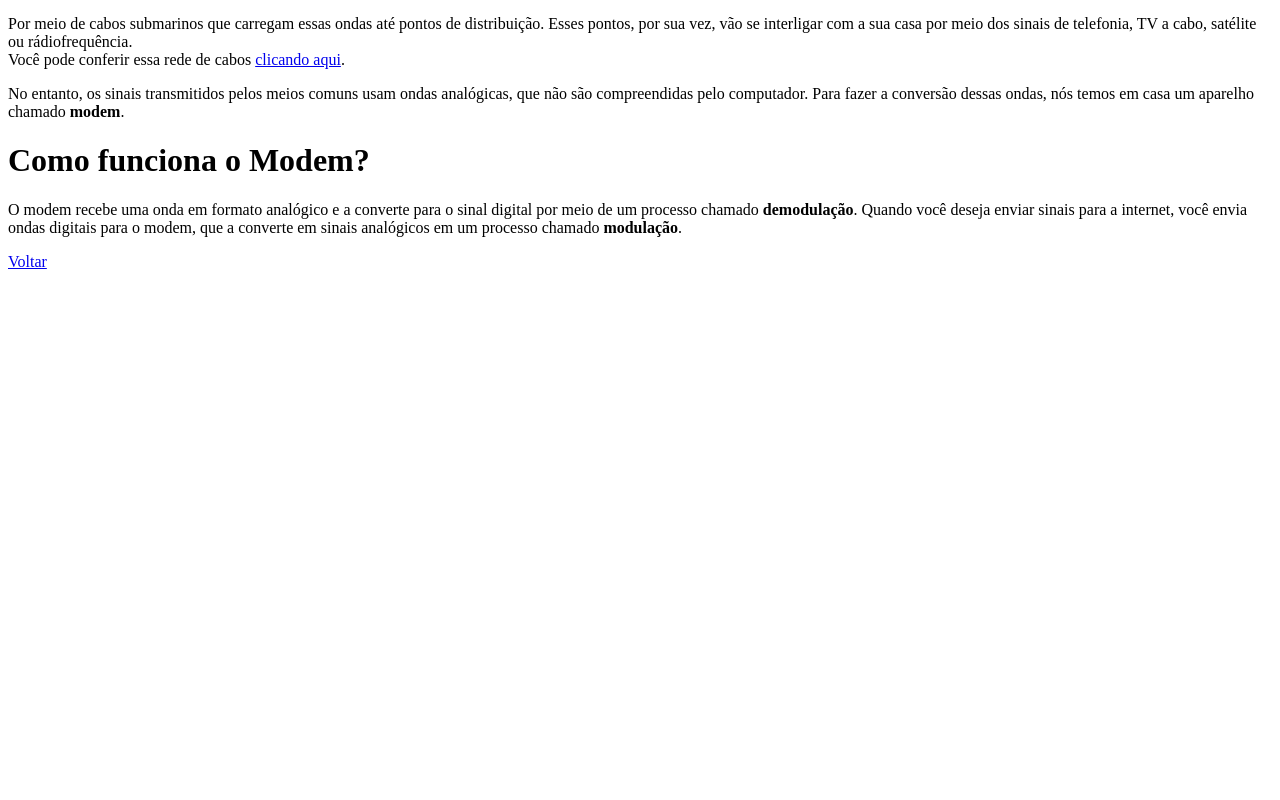
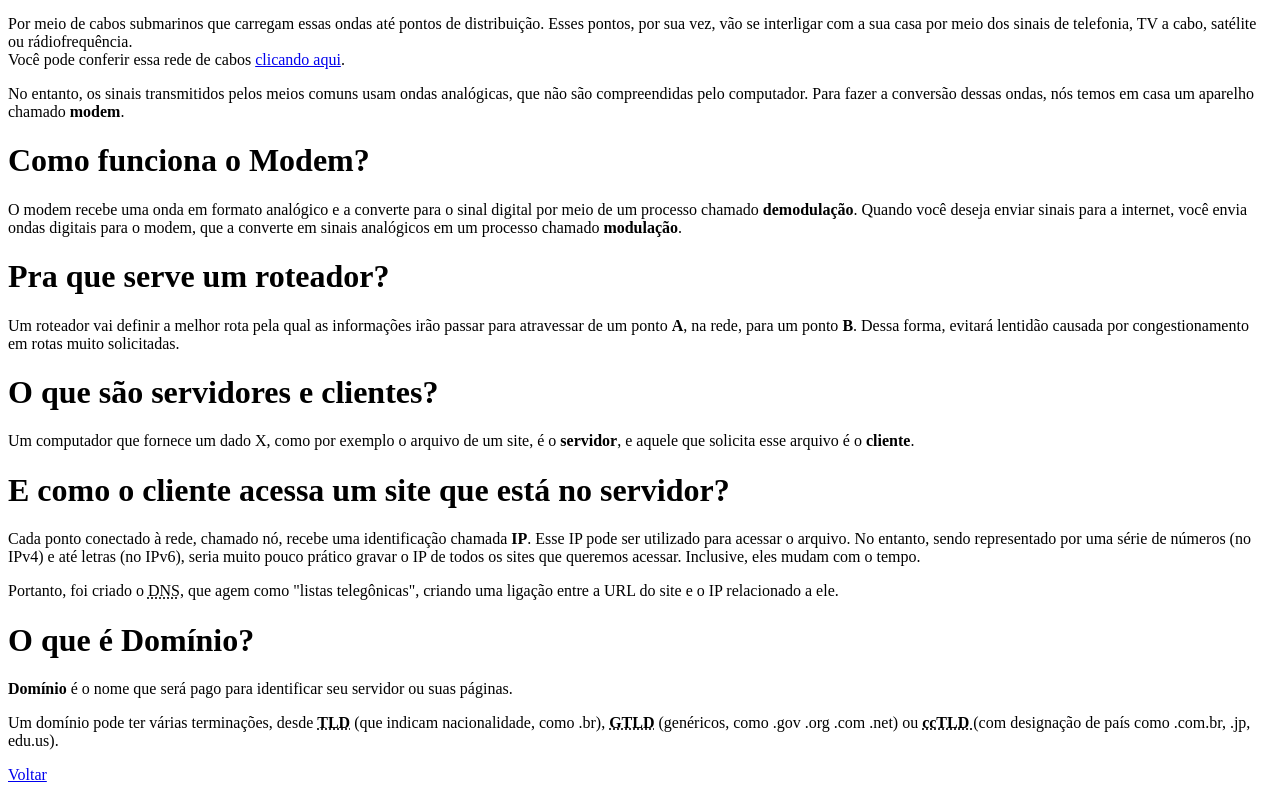
Before and after one commit to Opalablue/HTML-Notebook, a plain HTML site: page resources/pages/funcionamento.html in a window 1280 px wide. Shown: the part 351-1151 px from the top of the page. Before the commit the page ends 800 px from the top, so only its background shows below. Drawn offline with Linux system fonts and the light colour scheme.

Commit message:
Update funcionamento.html

```diff
--- a/resources/pages/funcionamento.html
+++ b/resources/pages/funcionamento.html
@@ -26,6 +26,32 @@
         O modem recebe uma onda em formato analógico e a converte para o sinal digital por meio de um processo chamado <strong>demodulação</strong>. Quando você deseja enviar sinais para a internet, você envia ondas digitais para o modem, que a converte em sinais analógicos em um processo chamado <strong>modulação</strong>.
     </p>
 
+    <h1>Pra que serve um roteador?</h1>
+    <p>
+        Um roteador vai definir a melhor rota pela qual as informações irão passar para atravessar de um ponto <strong>A</strong>, na rede, para um ponto <strong>B</strong>. Dessa forma, evitará lentidão causada por congestionamento em rotas muito solicitadas.
+    </p>
+
+    <h1>O que são servidores e clientes?</h1>
+    <p>
+        Um computador que fornece um dado X, como por exemplo o arquivo de um site, é o <strong>servidor</strong>, e aquele que solicita esse arquivo é o <strong>cliente</strong>.
+    </p>
+
+    <h1>E como o cliente acessa um site que está no servidor?</h1>
+    <p>
+       Cada ponto conectado à rede, chamado nó, recebe uma identificação chamada <strong>IP</strong>. Esse IP pode ser utilizado para acessar o arquivo. No entanto, sendo representado por uma série de números (no IPv4) e até letras (no IPv6), seria muito pouco prático gravar o IP de todos os sites que queremos acessar. Inclusive, eles mudam com o tempo.
+    </p>
+    <p>
+        Portanto, foi criado o <abbr title="Domain Name System">DNS</abbr>, que agem como "listas telegônicas", criando uma ligação entre a URL do site e o IP relacionado a ele.
+    </p>
+
+    <h1>O que é Domínio?</h1>
+    <p>
+        <strong>Domínio</strong> é o nome que será pago para identificar seu servidor ou suas páginas.
+    </p>
+    <p>
+        Um domínio pode ter várias terminações, desde <abbr title="Top Level Domain"><strong>TLD</strong></abbr> (que indicam nacionalidade, como .br), <abbr title="Generic Top Level Domain"><strong>GTLD</strong></abbr> (genéricos, como .gov .org .com .net) ou <abbr title="Country Code Top Level Domain"><strong>ccTLD </strong></abbr> (com designação de país como .com.br, .jp, edu.us).
+    </p>
+
 
     <p>
         <a href="../pages/index.html" rel="prev" target="_self">Voltar</a>
```
